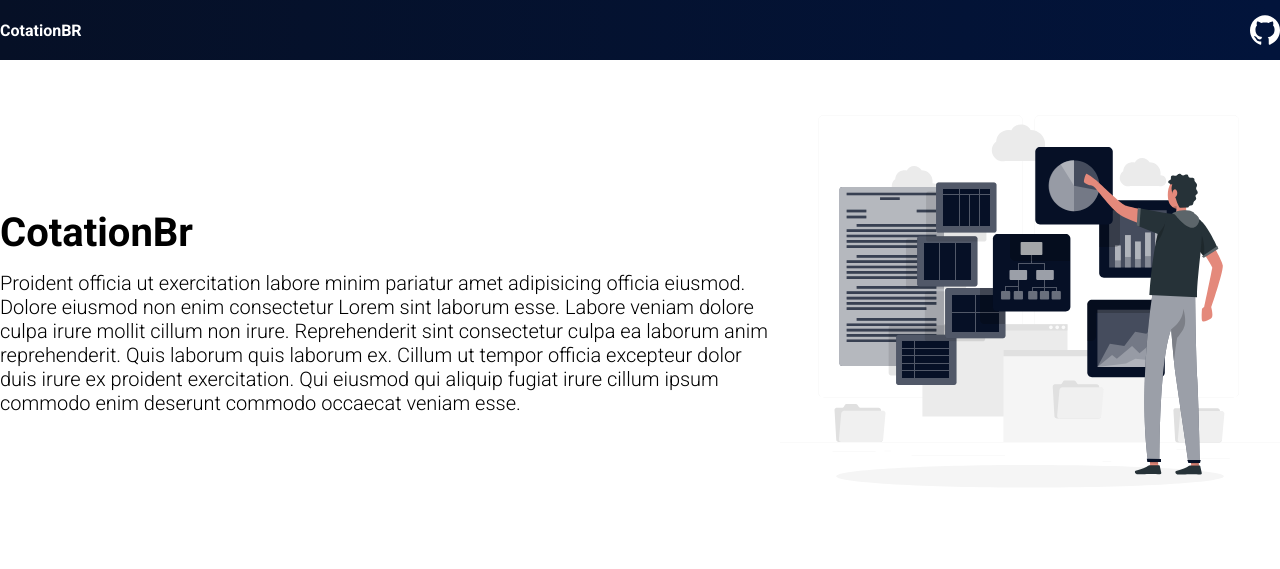
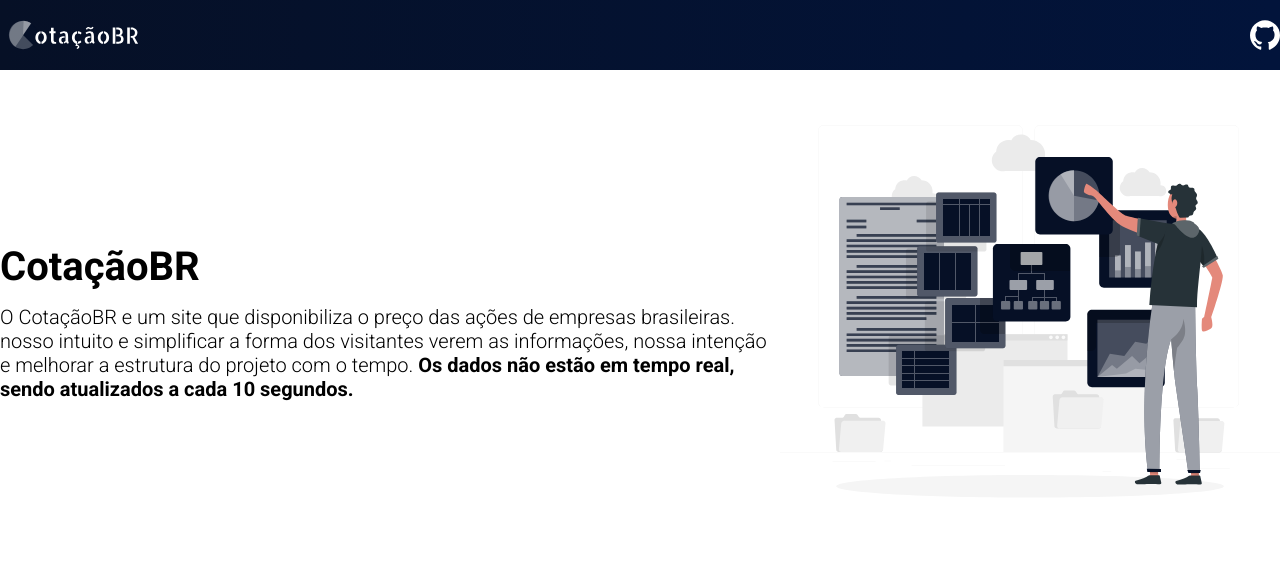
Before and after one commit to alerrandro1999/cotation-br, a PHP site: page /public/index.html in a window 1280 px wide. Shown: the top 569 px of the page. Run offline with PHP 8.4, Linux system fonts and the light colour scheme.

Commit message:
Fix: erro de requisição

```diff
--- a/public/css/style.css
+++ b/public/css/style.css
@@ -7,6 +7,7 @@
 
 header {
     background: linear-gradient(90.18deg, #061026 0.07%, #02143B 99.19%);
+
 }
 
 header .container-header {
@@ -15,7 +16,7 @@ header .container-header {
     align-items: center;
     max-width: 1280px;
     margin: auto;
-    padding: 15px 0;
+    height: 70px;
 }
 
 header p {
--- a/public/index.html
+++ b/public/index.html
@@ -8,23 +8,27 @@
     <link rel="stylesheet" href="css/style.css">
     <link rel="preconnect" href="https://fonts.googleapis.com">
     <link rel="preconnect" href="https://fonts.gstatic.com" crossorigin>
+    <meta name="description" content="Cotações de ações de empresas brasileiras">
+    <meta name="keywords" content="cotações, cotação, bolsa, bolsa brasileira, investimento, ações, bolsa de ações">
+    <meta name="author" content="Alerrandro Borges">
     <link href="https://fonts.googleapis.com/css2?family=Roboto:ital,wght@0,100;0,300;0,400;0,500;0,700;1,100&display=swap" rel="stylesheet">
-    <title>Cotation BR</title>
+    <link rel="icon" type="image/png" href="imagem/icon.ico"/>
+    <title>Cotação BR</title>
 </head>
 
 <body>
 
     <header>
         <div class="container-header">
-            <p>CotationBR</p>
+            <img src="imagem/logo.svg" alt="logo cotação" width="150" height="150">
             <img src="imagem/github.svg" alt="git" width="30" height="30">
         </div>
     </header>
 
     <main>
         <div class="texto">
-            <h1>CotationBr</h1>
-            <p>Proident officia ut exercitation labore minim pariatur amet adipisicing officia eiusmod. Dolore eiusmod non enim consectetur Lorem sint laborum esse. Labore veniam dolore culpa irure mollit cillum non irure. Reprehenderit sint consectetur culpa ea laborum anim reprehenderit. Quis laborum quis laborum ex. Cillum ut tempor officia excepteur dolor duis irure ex proident exercitation. Qui eiusmod qui aliquip fugiat irure cillum ipsum commodo enim deserunt commodo occaecat veniam esse.</p>
+            <h1>CotaçãoBR</h1>
+            <p>O CotaçãoBR e um site que disponibiliza o preço das ações de empresas brasileiras. nosso intuito e simplificar a forma dos visitantes verem as informações, nossa intenção e melhorar a estrutura do projeto com o tempo. <strong>Os dados não estão em tempo real, sendo atualizados a cada 10 segundos.</strong> </p>
         </div>
         <div class="image">
             <img src="imagem/dashboard.svg" alt="dashboard" width="500" height="500">
--- a/src/script.js
+++ b/src/script.js
@@ -20,10 +20,15 @@ function updateStock() {
         }) => {
             for (const stock of stocks) {
                 const elementFather = document.getElementById(stock.stock);
-                const value = elementFather.querySelector(".valor");
-                const volume = elementFather.querySelector(".volume");
-                value.textContent = moedareal.format(stock.close);
-                volume.textContent = `Volume: ${stock.volume}`;
+                if (elementFather) {
+                    const value = elementFather.querySelector(".valor");
+                    const volume = elementFather.querySelector(".volume");
+                    value.textContent = moedareal.format(stock.close);
+                    volume.textContent = `Volume: ${stock.volume}`;
+                }else {
+                    console.error("erro: ", stock);
+                }
+
             }
         })
 
@@ -48,4 +53,4 @@ fetch('https://brapi.dev/api/quote/list')
 
 setInterval(() => {
     updateStock();
-}, 1000);
+}, 10000);
```
Also changed, not shown: public/imagem/icon.ico (added), public/imagem/logo.svg (added).
